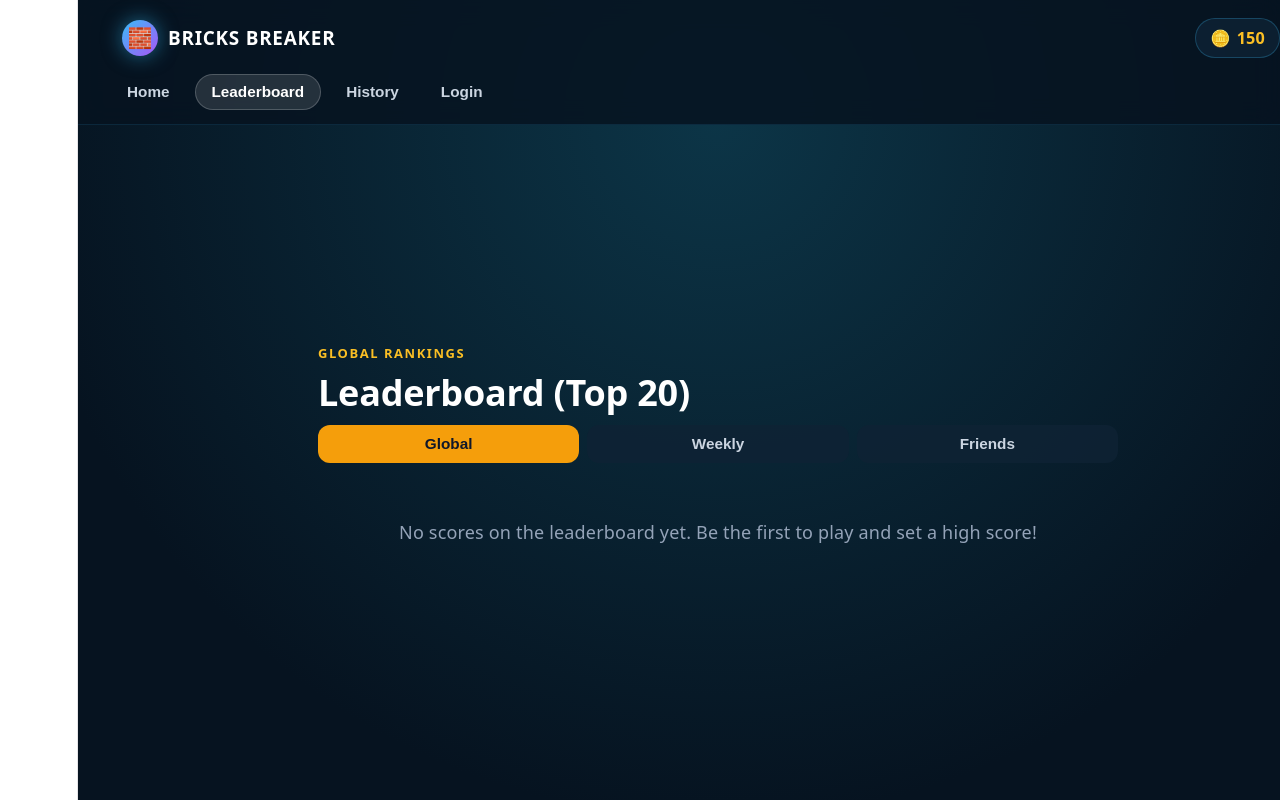
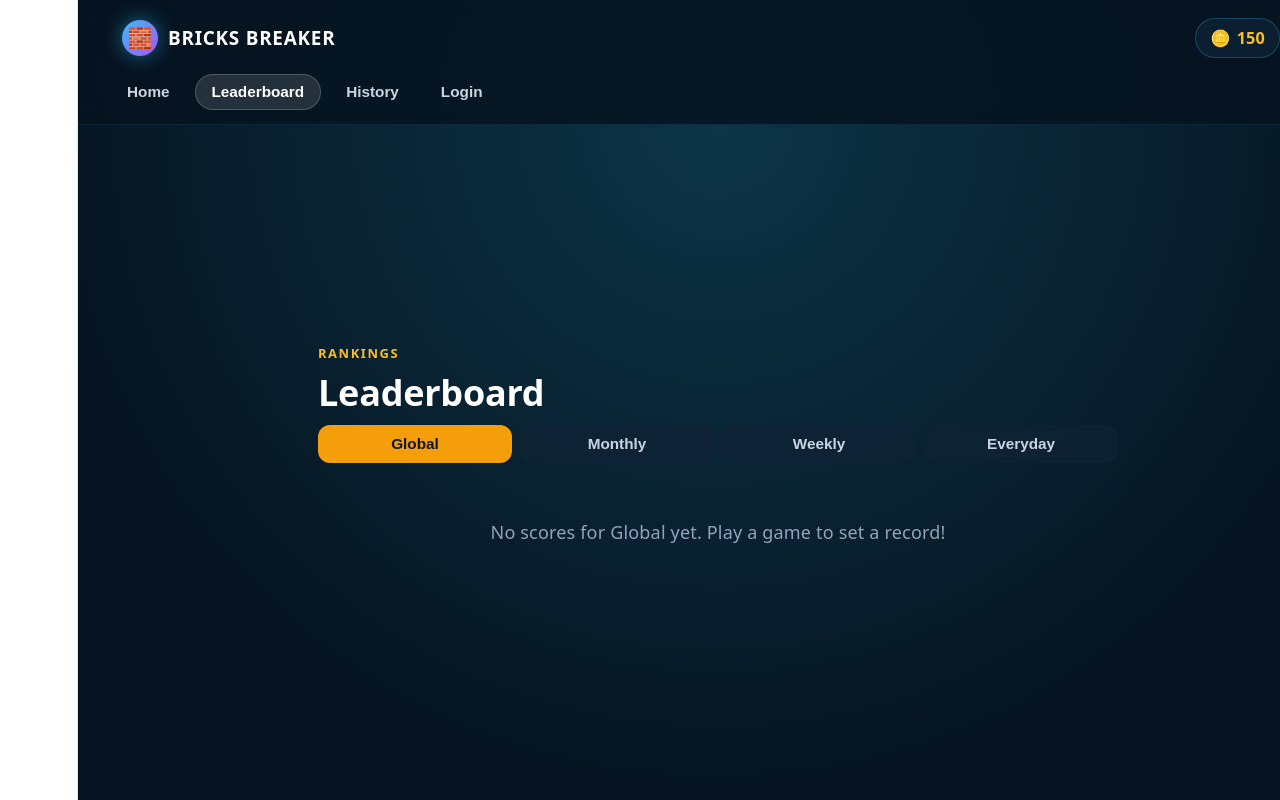
Before and after one commit to kiran28092003/brick-breaker-frontend, a React app: page / in a window 1280 px wide. Both pictures are taken after a click on the button "Leaderboard". Shown: the top 800 px of the page. Built offline with nearby package versions, Linux system fonts and the light colour scheme; the HTML template or start-up script is replaced by a standard one.

Commit message:
Remove all hardcoded leaderboard/history mock data and add Global, Monthly, Weekly, and Everyday tabs

```diff
--- a/src/App.jsx
+++ b/src/App.jsx
@@ -22,15 +22,16 @@ export default function App() {
 
   const hasLoggedResultRef = useRef(false);
 
+  // Leaderboard Filter Tabs: 'Global' | 'Monthly' | 'Weekly' | 'Everyday'
   const [leaderboardTab, setLeaderboardTab] = useState('Global');
 
-  // Game History State (Starts empty, no hardcoded dummy data)
+  // Game History State (Strictly empty by default, no hardcoded entries)
   const [gameHistory, setGameHistory] = useState(() => {
     const saved = localStorage.getItem('bb_history');
     return saved ? JSON.parse(saved) : [];
   });
 
-  // Global High Scores for Leaderboard (Starts empty, no hardcoded dummy data)
+  // Global High Scores for Leaderboard (Strictly empty by default, no hardcoded entries)
   const [globalScores, setGlobalScores] = useState(() => {
     const saved = localStorage.getItem('bb_global_leaderboard');
     return saved ? JSON.parse(saved) : [];
@@ -87,6 +88,7 @@ export default function App() {
   };
 
   const saveAndPublishScore = (playerName, playerEmail, score, totalRunCoins, maxWave) => {
+    const todayStr = new Date().toLocaleDateString();
     const sessionEntry = {
       id: Date.now(),
       playerName,
@@ -94,7 +96,7 @@ export default function App() {
       maxWave,
       score,
       totalCoins: totalRunCoins,
-      date: new Date().toLocaleDateString()
+      date: todayStr
     };
 
     setGameHistory((prev) => {
@@ -103,7 +105,7 @@ export default function App() {
     });
 
     setGlobalScores((prev) => {
-      const updated = [...prev, { name: playerName, score, coins: totalRunCoins, waves: maxWave }];
+      const updated = [...prev, { name: playerName, score, coins: totalRunCoins, waves: maxWave, date: todayStr }];
       return updated.sort((a, b) => b.score - a.score).slice(0, 20);
     });
   };
@@ -117,7 +119,6 @@ export default function App() {
     const totalRunCoins = sessionCoins + endRunCoins;
     setCoins((c) => c + endRunCoins);
 
-    // If user is already logged in, automatically save and submit score
     if (user) {
       saveAndPublishScore(user.name, user.email, score, totalRunCoins, currentWave);
       setScoreSubmitted(true);
@@ -189,6 +190,18 @@ export default function App() {
     setUser(null);
     localStorage.removeItem('bb_user');
   };
+
+  // Filter Leaderboard based on selected tab
+  const getFilteredLeaderboard = () => {
+    const today = new Date().toLocaleDateString();
+    if (leaderboardTab === 'Everyday') {
+      return globalScores.filter(item => item.date === today);
+    }
+    // For weekly/monthly/global, return sorted scores
+    return globalScores;
+  };
+
+  const displayedScores = getFilteredLeaderboard();
 
   return (
     <div style={appContainerStyle}>
@@ -271,13 +284,13 @@ export default function App() {
           </section>
         )}
 
-        {/* VIEW 2: LEADERBOARD */}
+        {/* VIEW 2: LEADERBOARD (Global, Monthly, Weekly, Everyday) */}
         {activeView === 'leaderboard' && (
           <section style={fullScreenViewContainerStyle}>
-            <div style={sectionEyebrowStyle}>GLOBAL RANKINGS</div>
-            <h2 style={sectionHeadingStyle}>Leaderboard (Top 20)</h2>
+            <div style={sectionEyebrowStyle}>RANKINGS</div>
+            <h2 style={sectionHeadingStyle}>Leaderboard</h2>
             <div style={leaderboardTabsRowStyle}>
-              {['Global', 'Weekly', 'Friends'].map((tab) => (
+              {['Global', 'Monthly', 'Weekly', 'Everyday'].map((tab) => (
                 <button
                   key={tab}
                   className="bb-tactile-btn"
@@ -293,13 +306,13 @@ export default function App() {
               ))}
             </div>
 
-            {globalScores.length === 0 ? (
+            {displayedScores.length === 0 ? (
               <div style={{ padding: '40px 0', color: '#94a3b8', textAlign: 'center', width: '100%' }}>
-                <p>No scores on the leaderboard yet. Be the first to play and set a high score!</p>
+                <p>No scores for {leaderboardTab} yet. Play a game to set a record!</p>
               </div>
             ) : (
               <div style={leaderboardGridFullStyle}>
-                {globalScores.map((entry, index) => {
+                {displayedScores.map((entry, index) => {
                   let badge = `#${index + 1}`;
                   if (index === 0) badge = '🥇';
                   else if (index === 1) badge = '🥈';
@@ -408,7 +421,7 @@ export default function App() {
         )}
       </main>
 
-      {/* GAME OVER MODAL WITH NAME PROMPT & BACK BUTTON */}
+      {/* GAME OVER MODAL */}
       {gameOver && (
         <div style={modalOverlayStyle}>
           <div style={modalCardStyle} className="bb-card-hover">
```
